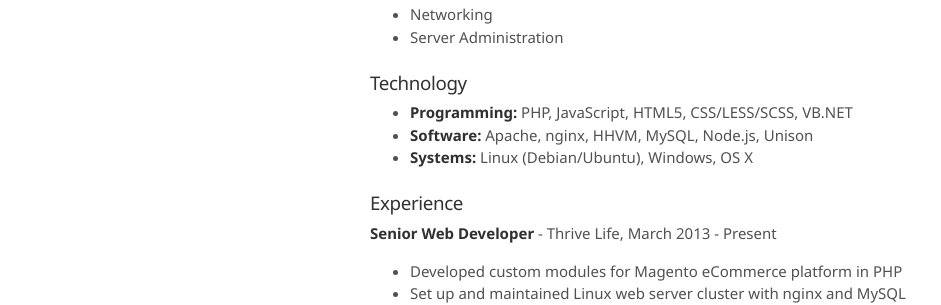
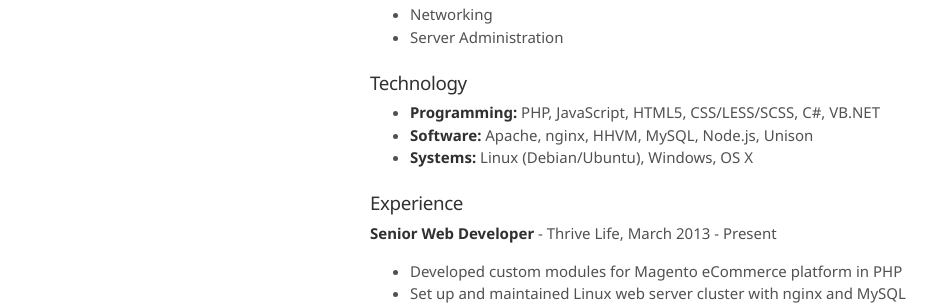
Before and after one commit to Alanaktion/alanaktion.github.io, a Jekyll site: the page built from resume.md, in a window 1280 px wide. Shown: the part 403-708 px from the top of the page, without its empty margins (0-941 px from the left). Built offline with Jekyll 4.4.1, drawn with Linux system fonts in a browser that asks for light colours; Markdown is read by kramdown in place of the engine named in the settings.

```diff
--- a/resume.md
+++ b/resume.md
@@ -21,7 +21,7 @@ I've been coding since I was nine, and plan to keep doing it forever. I've prima
 
 ### Technology
 
-- **Programming:** PHP, JavaScript, HTML5, CSS/LESS/SCSS, VB.NET
+- **Programming:** PHP, JavaScript, HTML5, CSS/LESS/SCSS, C#, VB.NET
 - **Software:** Apache, nginx, HHVM, MySQL, Node.js, Unison
 - **Systems:** Linux (Debian/Ubuntu), Windows, OS X
 
```
